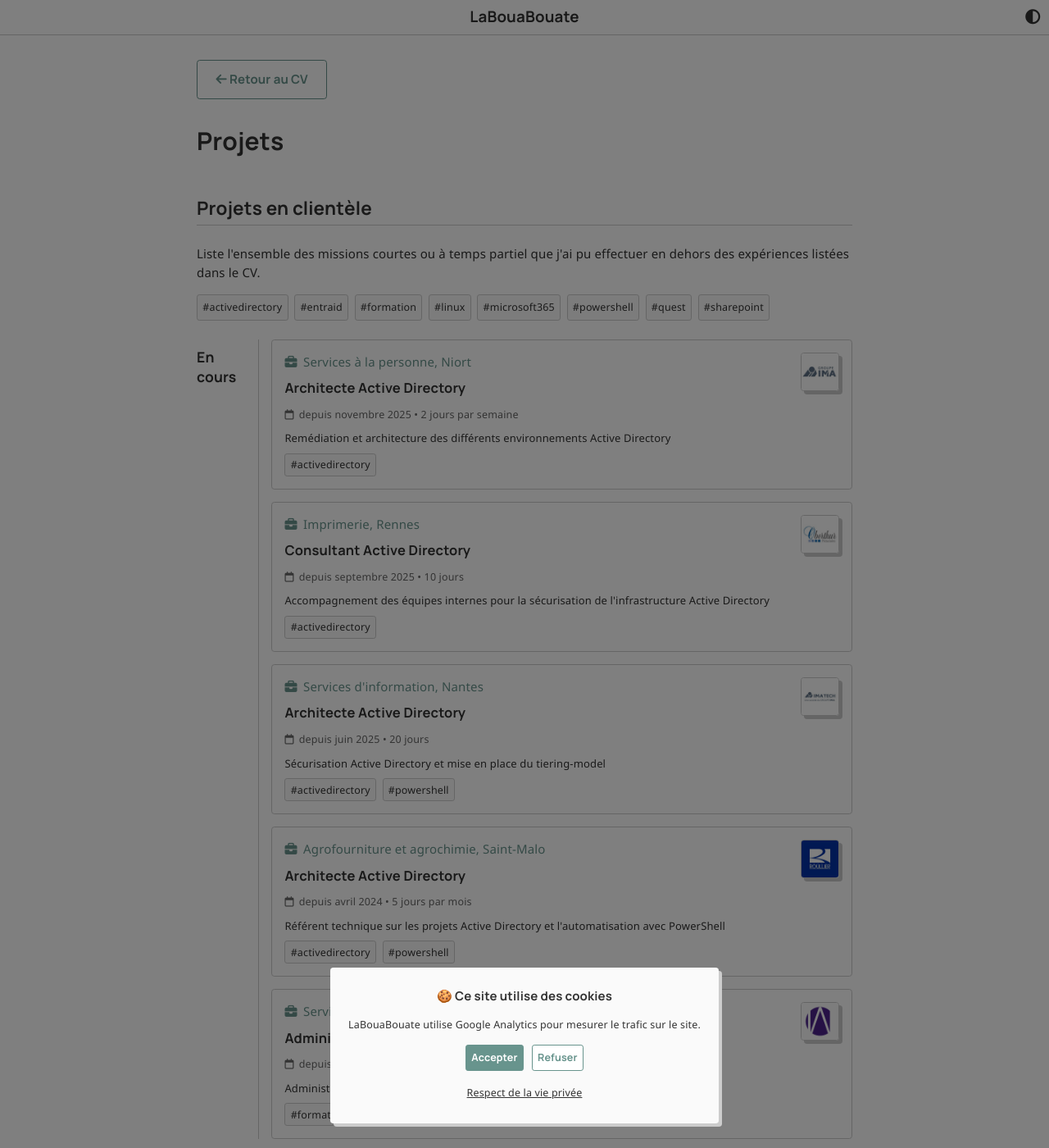
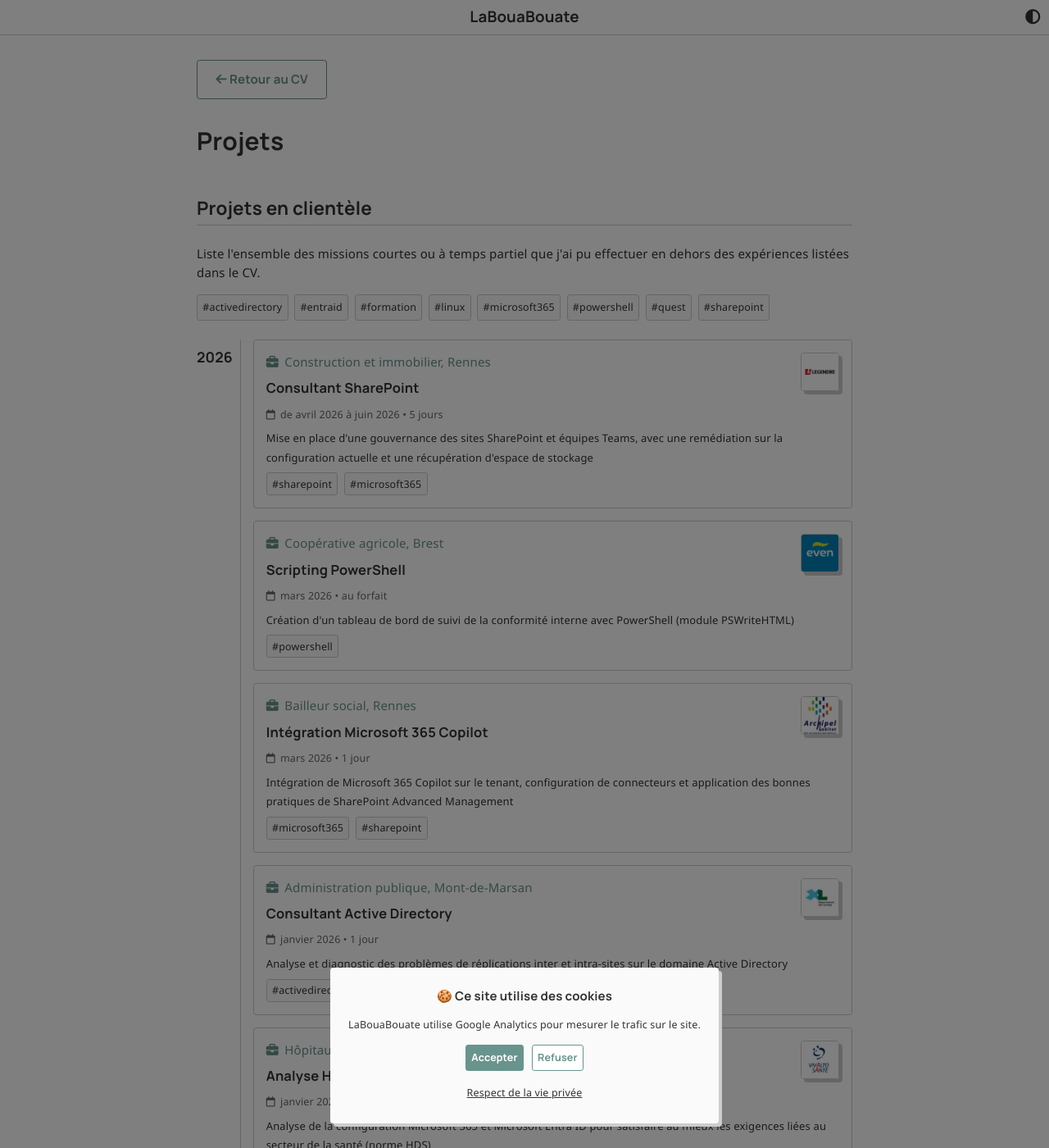
Before and after one commit to leobouard/leobouard.github.io, a Jekyll site: the page built from _pages/projects.html, in a window 1280 px wide and 1400 px high. Shown: the whole window at 82% size. Built offline with Jekyll 4.4.1, drawn with Linux system fonts in a browser that asks for light colours; nearby versions of some CDN libraries; some web fonts are replaced; some of the changed text lies outside the part shown.

Commit message:
Update projects.json

```diff
--- a/_data/projects.json
+++ b/_data/projects.json
@@ -1,56 +1,11 @@
 [
-    {
-        "year": "En cours",
-        "projects": [
-            {
-                "company": "Groupe IMA",
-                "title": "Architecte Active Directory",
-                "period": "depuis novembre 2025",
-                "duration": "2 jours par semaine",
-                "description": "Remédiation et architecture des différents environnements Active Directory",
-                "tags": ["activedirectory"]
-            },
-            {
-                "company": "Oberthur Fiduciaire",
-                "title": "Consultant Active Directory",
-                "period": "depuis septembre 2025",
-                "duration": "10 jours",
-                "description": "Accompagnement des équipes internes pour la sécurisation de l'infrastructure Active Directory",
-                "tags": ["activedirectory"]
-            },
-            {
-                "company": "IMATECH",
-                "title": "Architecte Active Directory",
-                "period": "depuis juin 2025",
-                "duration": "20 jours",
-                "description": "Sécurisation Active Directory et mise en place du tiering-model",
-                "tags": ["activedirectory", "powershell"]
-            },
-            {
-                "company": "Groupe Roullier",
-                "title": "Architecte Active Directory",
-                "period": "depuis avril 2024",
-                "duration": "5 jours par mois",
-                "description": "Référent technique sur les projets Active Directory et l'automatisation avec PowerShell",
-                "tags": ["activedirectory", "powershell"]
-            },
-            {
-                "company": "METSYS",
-                "title":  "Administrateur Moodle",
-                "period":  "depuis juin 2025",
-                "duration":  "au besoin",
-                "description":  "Administrateur technique de la plateforme de formation en ligne de METSYS",
-                "tags":  ["formation", "linux"]
-            }
-        ]
-    },
     {
         "year": 2026,
         "projects": [
             {
                 "company": "Groupe Legendre",
                 "title":  "Consultant SharePoint",
-                "period":  "avril 2026",
+                "period":  "de avril 2026 à juin 2026",
                 "duration":  "5 jours",
                 "description":  "Mise en place d'une gouvernance des sites SharePoint et équipes Teams, avec une remédiation sur la configuration actuelle et une récupération d'espace de stockage",
                 "tags":  ["sharepoint", "microsoft365"]
@@ -101,6 +56,22 @@
                 "tags": ["activedirectory"]
             },
             {
+                "company": "Groupe IMA",
+                "title": "Architecte Active Directory",
+                "period": "de novembre 2025 à juin 2026",
+                "duration": "2 jours par semaine",
+                "description": "Remédiation et architecture des différents environnements Active Directory",
+                "tags": ["activedirectory"]
+            },
+            {
+                "company": "Oberthur Fiduciaire",
+                "title": "Consultant Active Directory",
+                "period": "de septembre 2025 à juin 2026",
+                "duration": "10 jours",
+                "description": "Accompagnement des équipes internes pour la sécurisation de l'infrastructure Active Directory",
+                "tags": ["activedirectory"]
+            },
+            {
                 "company": "Crédit Mutuel Arkéa",
                 "title": "Consultant Active Directory",
                 "period": "de septembre 2025 à janvier 2026",
@@ -123,6 +94,22 @@
                 "duration": "2 jours",
                 "description": "Mise en place express d'un tiering-model sur Active Directory",
                 "tags": ["activedirectory", "powershell"]
+            },
+            {
+                "company": "IMATECH",
+                "title": "Architecte Active Directory",
+                "period": "de juin 2025 à juin 2026",
+                "duration": "20 jours",
+                "description": "Sécurisation Active Directory et mise en place du tiering-model",
+                "tags": ["activedirectory", "powershell"]
+            },
+            {
+                "company": "METSYS",
+                "title":  "Administrateur Moodle",
+                "period":  "de juin 2025 à juin 2026",
+                "duration":  "au besoin",
+                "description":  "Administrateur technique de la plateforme de formation en ligne de METSYS",
+                "tags":  ["formation", "linux"]
             },
             {
                 "company": "Avril",
@@ -218,6 +205,14 @@
                 "tags": ["activedirectory", "powershell"]
             },
             {
+                "company": "Groupe Roullier",
+                "title": "Architecte Active Directory",
+                "period": "de avril 2024 à juin 2026",
+                "duration": "5 jours par mois",
+                "description": "Référent technique sur les projets Active Directory et l'automatisation avec PowerShell",
+                "tags": ["activedirectory", "powershell"]
+            },
+            {
                 "company": "Groupe Even",
                 "title": "Architecte Active Directory",
                 "period": "de avril 2024 à juillet 2025",
```
